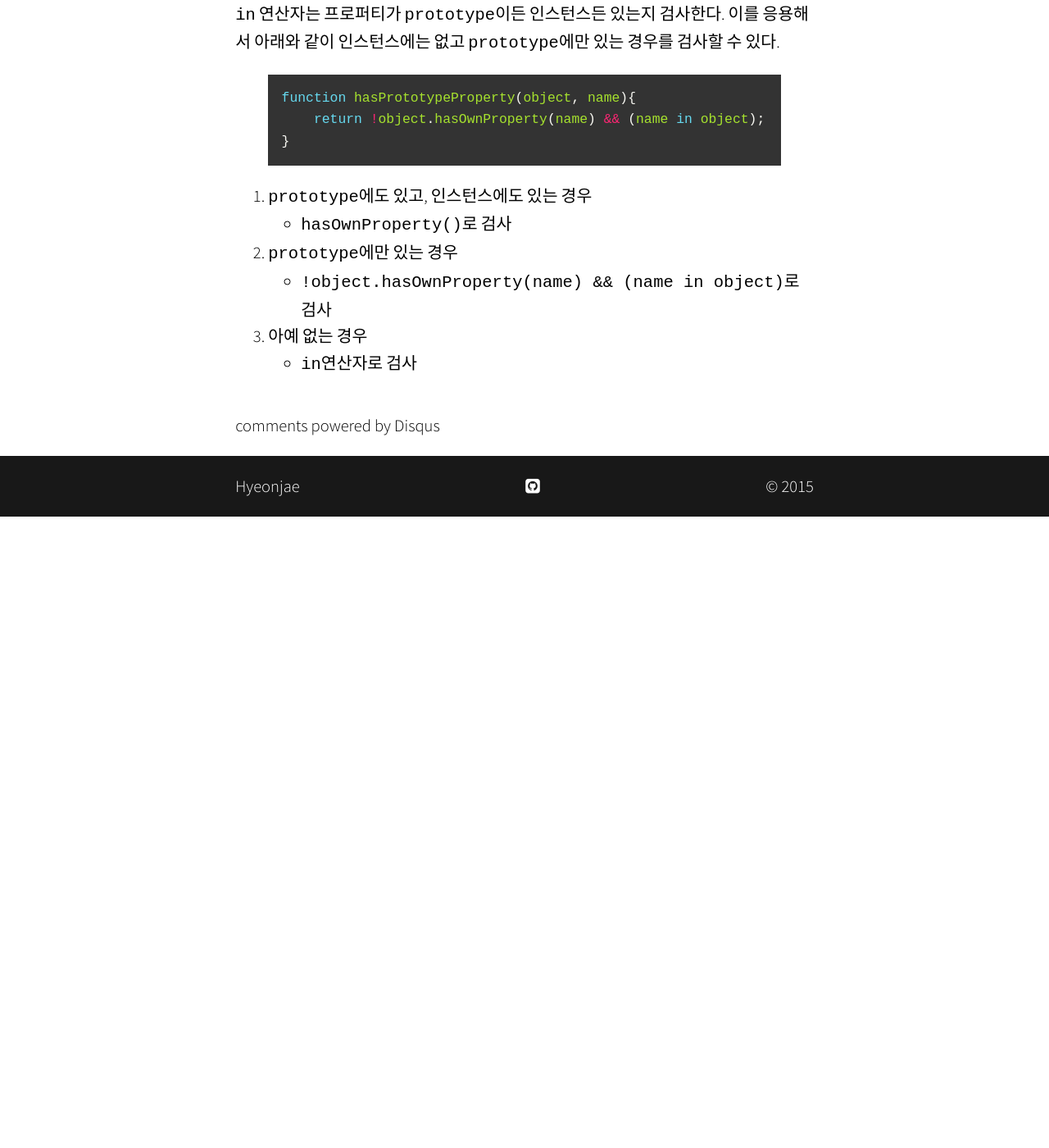
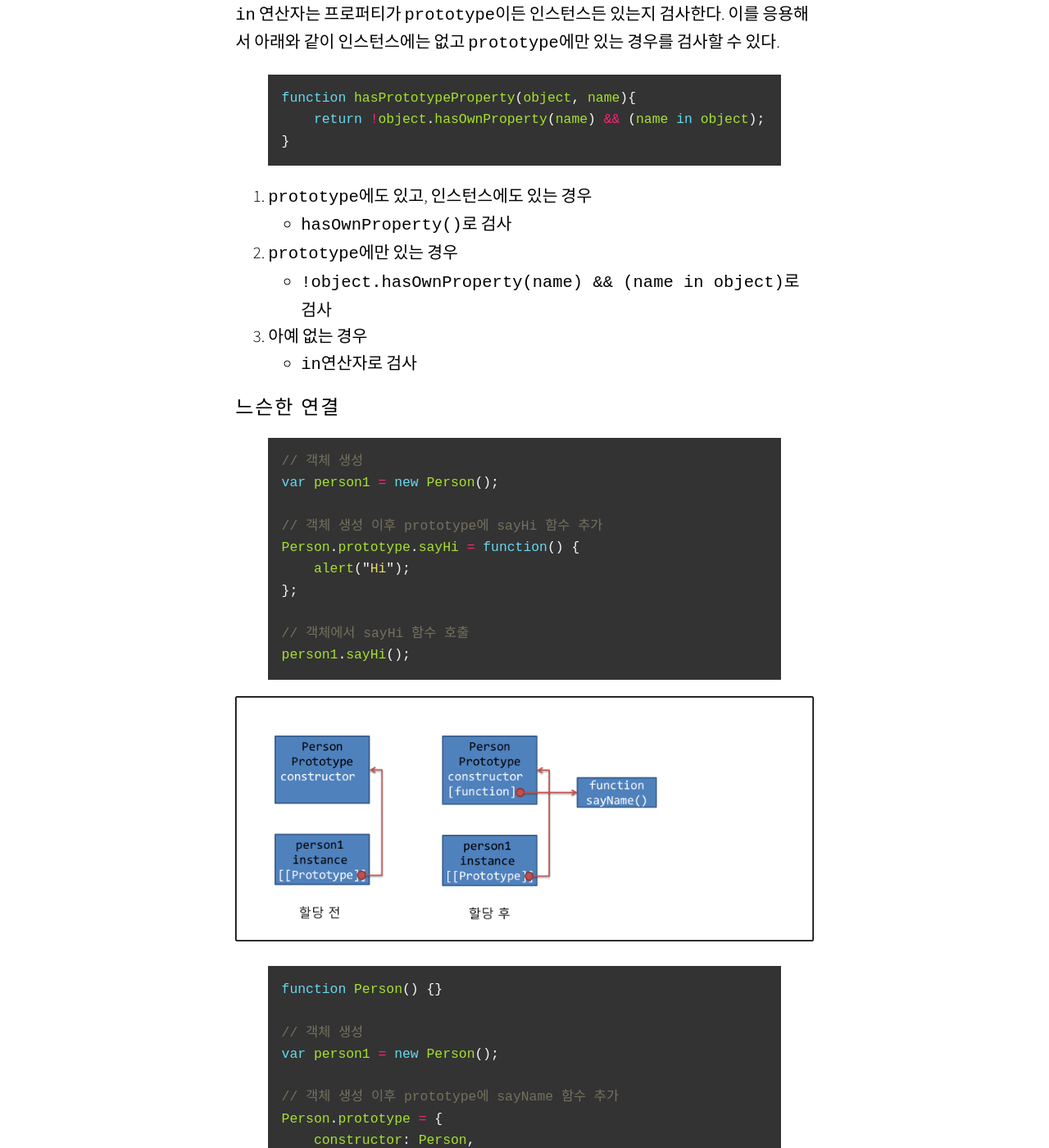
Before and after one commit to hyeonjae/hyeonjae.github.io.archive, a Jekyll site: the page built from _posts/2015-03-06-javascript-study-4.md, in a window 1280 px wide and 1400 px high, scrolled down 6434 px. Shown: the whole window at 82% size. Built offline with Jekyll 4.4.1, drawn with Linux system fonts in a browser that asks for light colours; nearby versions of some CDN libraries; some web fonts are replaced; comment, search, counter and statistics services are not loaded; before the commit the page ends 7064 px from its top, so only the background shows below that; some of the changed text lies outside the part shown.

Commit message:
no message

```diff
--- a/_posts/2015-03-06-javascript-study-4.md
+++ b/_posts/2015-03-06-javascript-study-4.md
@@ -194,3 +194,46 @@ function hasPrototypeProperty(object, name){
  - `!object.hasOwnProperty(name) && (name in object)`로 검사
 3. 아예 없는 경우
  - `in`연산자로 검사
+
+### 느슨한 연결
+
+{% highlight javascript %}
+// 객체 생성
+var person1 = new Person();
+
+// 객체 생성 이후 prototype에 sayHi 함수 추가
+Person.prototype.sayHi = function() {
+    alert("Hi");
+};
+
+// 객체에서 sayHi 함수 호출
+person1.sayHi();
+{% endhighlight %}
+
+
+![2]({{ site.url }}/assets/javascript_prototype_asign1.png)
+
+
+{% highlight javascript %}
+function Person() {}
+
+// 객체 생성
+var person1 = new Person();
+
+// 객체 생성 이후 prototype에 sayName 함수 추가
+Person.prototype = {
+    constructor: Person,
+    name: "Nicholas",
+    age: 29,
+    job: "Software Engineer",
+    sayName: function() {
+        alert(this.name);
+    }
+};
+
+// 객체에서 sayName 함수 호출
+person1.sayName();      // 에러
+{% endhighlight %}
+
+
+![3]({{ site.url }}/assets/javascript_prototype_asign2.png)
```
Also changed, not shown: assets/javascript_prototype_asign1.png (added), assets/javascript_prototype_asign2.png (added).
